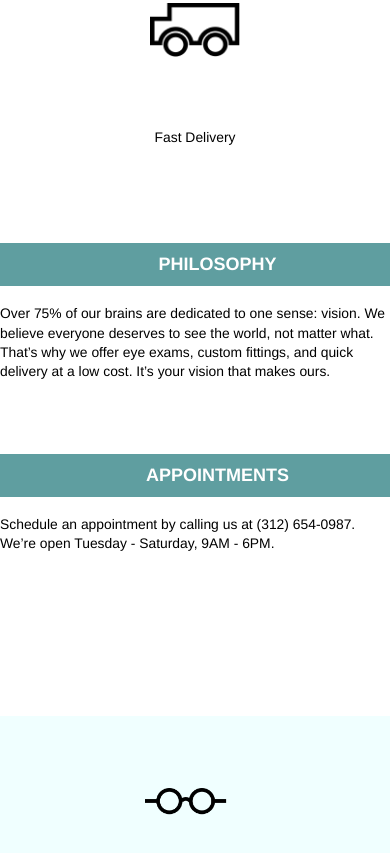
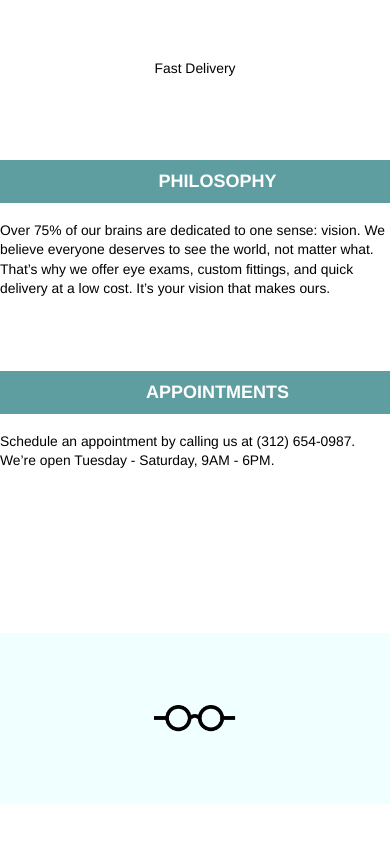
Before and after one commit to matt-harlow/TortoiseshellOptics, a plain HTML site: page index.html in a window 390 px wide. Shown: the part 797-1650 px from the top of the page. After the commit the page ends 1601 px from the top, so only its background shows below. Drawn offline with Linux system fonts and the light colour scheme.

Commit message:
Finished I think

```diff
--- a/resources/css/style.css
+++ b/resources/css/style.css
@@ -183,7 +183,7 @@ header .flex {
 	}
 
 	.service {
-		margin: 1.54rem;
+		margin: 0.77rem;
 	}
 
 	.service span {
@@ -247,7 +247,7 @@ footer {
 
 footer img {
 	height: 1.5rem;
-	margin-right: 1rem;
+
 }
 
 @media only screen and (max-width: 650px) {
```
